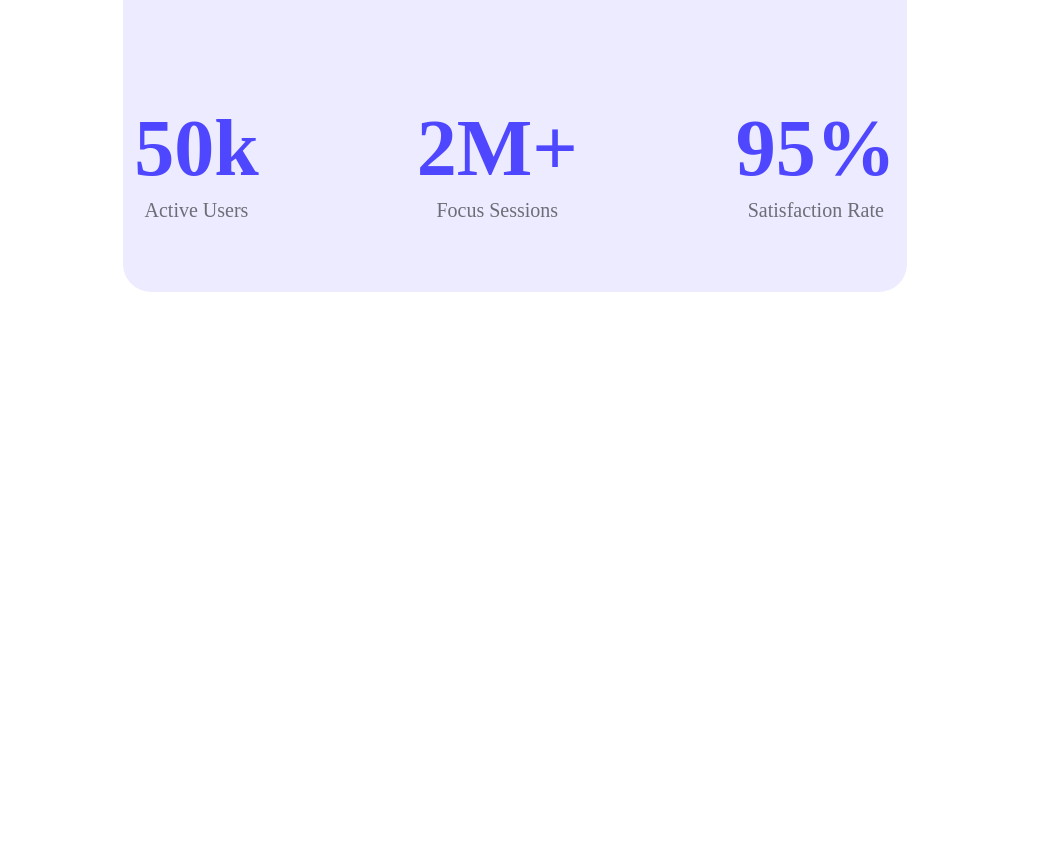
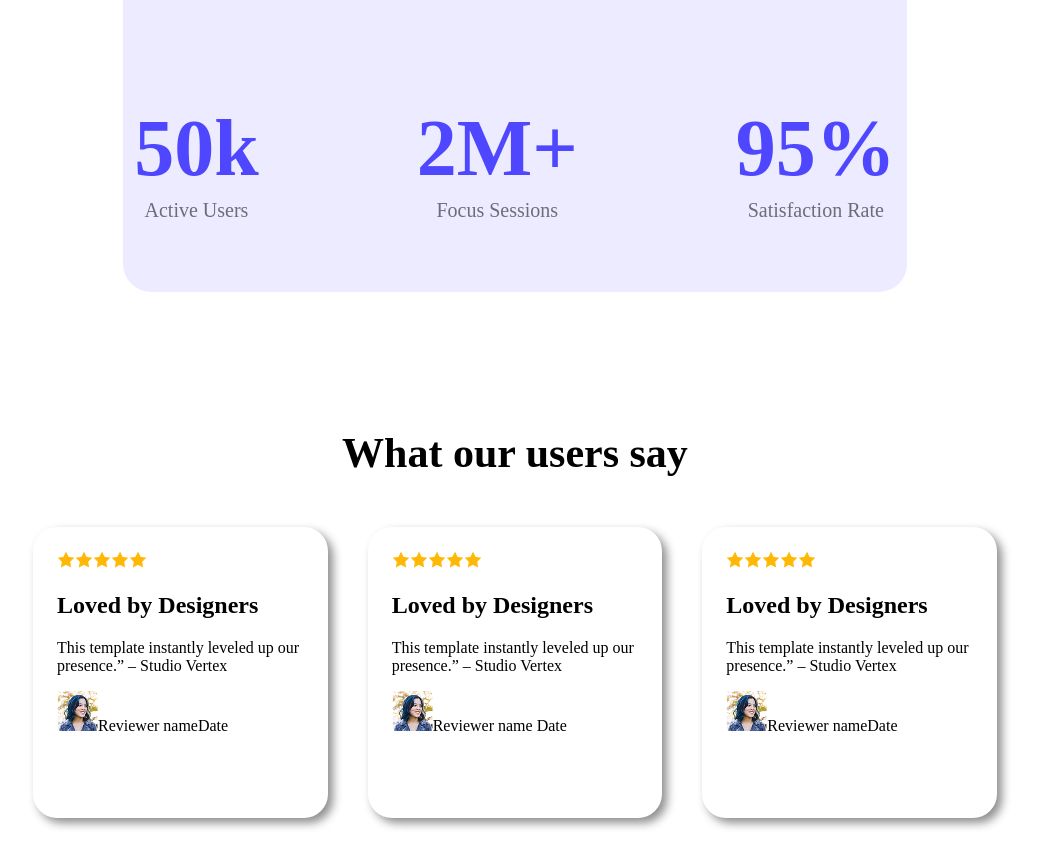
Before and after one commit to karishma-fariha/assignment-1, a plain HTML site: page index.html in a window 1280 px wide. Shown: the part 1699-2566 px from the top of the page, without its empty margins (125-1164 px from the left). Before the commit the page ends 1999 px from the top, so only its background shows below. Drawn offline with Linux system fonts and the light colour scheme; files whose address does not match are found by name.

Commit message:
added user feedback section

```diff
--- a/index.html
+++ b/index.html
@@ -56,9 +56,30 @@
                 </div>
             </div>
         </section>
-        <section></section>
-        <section></section>
-        <section></section>
+        <section>
+ <div class="users-say">
+    <h3 class="users-title">What our users say</h3>
+    <div class="users-feedback">
+    <div class="feedback">
+        <img src="Assets/icon-star.png" alt=""><img src="Assets/icon-star.png" alt=""><img src="Assets/icon-star.png" alt=""><img src="Assets/icon-star.png" alt=""><img src="Assets/icon-star.png" alt="">
+        <h2 class="feedback-title">Loved by Designers</h2>
+        <p class="feedback-description">This template instantly leveled up our presence.” – Studio Vertex</p>
+        <img src="Assets/avatar.png" alt=""><label for="" class="name">Reviewer name</label><label for="" class="date">Date</label></div>
+    <div class="feedback">
+        <img src="Assets/icon-star.png" alt=""><img src="Assets/icon-star.png" alt=""><img src="Assets/icon-star.png" alt=""><img src="Assets/icon-star.png" alt=""><img src="Assets/icon-star.png" alt="">
+        <h2 class="feedback-title">Loved by Designers</h2>
+        <p class="feedback-description">This template instantly leveled up our presence.” – Studio Vertex</p>
+        <img src="Assets/avatar.png" alt=""><label for="" class="name">Reviewer name </label><label for="" class="date">Date</label></div>
+    <div class="feedback">
+        <img src="Assets/icon-star.png" alt=""><img src="Assets/icon-star.png" alt=""><img src="Assets/icon-star.png" alt=""><img src="Assets/icon-star.png" alt=""><img src="Assets/icon-star.png" alt="">
+        <h2 class="feedback-title">Loved by Designers</h2>
+        <p class="feedback-description">This template instantly leveled up our presence.” – Studio Vertex</p>
+        <img src="Assets/avatar.png" alt=""><label for="" class="name">Reviewer name</label><label for="" class="date">Date</label></div>
+  </div>
+  </div>
+
+        </section>
+
     </main>
     <footer>
 
--- a/styles/style.css
+++ b/styles/style.css
@@ -107,3 +107,29 @@ header{
 
 
 }
+/* feedback section */
+.users-title{
+    text-align: center;
+    font-size: 42px;
+    font-weight: bold;
+    margin: 137px 150px 50px 150px;
+}
+.users-feedback{
+    display: flex;
+    gap: 40px;
+    margin: 0 150px 137px 150px;
+    justify-content: center;
+
+
+
+}
+
+.feedback{
+  max-width: 366.67px;
+  height: 243px;
+  padding: 24px;
+  background-color: #FFFFFF;
+  border-radius: 24px;
+  box-shadow: 5px 5px 10px #00000072;
+  gap: 20px;
+}
```
